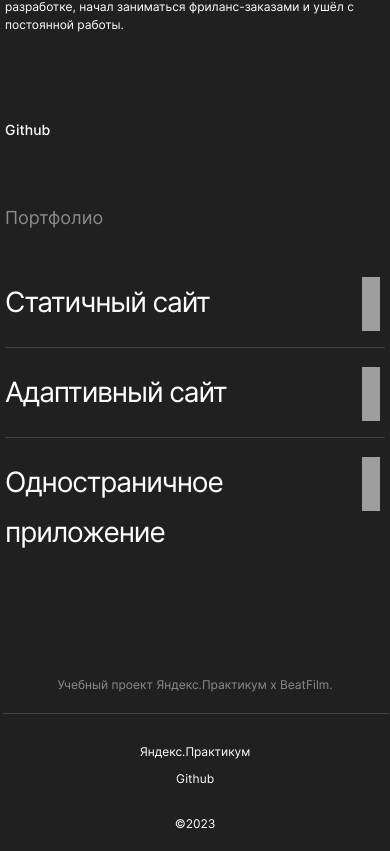
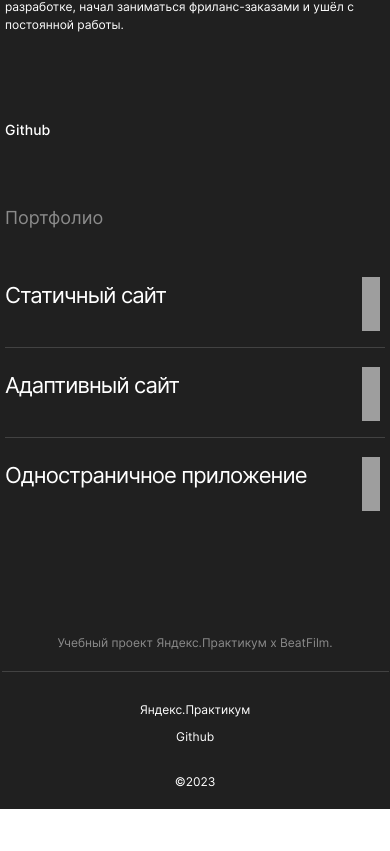
Before and after one commit to DangerBadger/movies-explorer-frontend, a React (Create React App) app: page / in a window 390 px wide. Shown: the part 2606-3457 px from the top of the page. After the commit the page ends 3415 px from the top, so only its background shows below. Built offline with nearby package versions, Linux system fonts and the light colour scheme; grey boxes are pictures that could not be loaded.

Commit message:
Hotfix: divided section About me into 2 separate sections: AboutMe and Portfolio

```diff
--- a/src/components/AboutMe/AboutMe.jsx
+++ b/src/components/AboutMe/AboutMe.jsx
@@ -23,37 +23,6 @@ function AbutMe() {
         </div>
         <img src={Me} className="about-me__photo" alt="Фото" />
       </div>
-      <div className="about-me__portfolio-container">
-        <h3 className="about-me__portfolio">Портфолио</h3>
-        <ul className="about-me__projects">
-          <li className="about-me__project">
-            <div className="about-me__link-container">
-              <Link to="https://github.com/DangerBadger/how-to-learn" target="_blank" className="about-me__project-link">
-                <p className="about-me__project-link-text">Статичный сайт</p>
-                <img alt="Стрелка ссылки" src={LinkArrow} className="about-me__project-link-arrow" />
-              </Link>
-              <hr className="about-me__link-line" />
-            </div>
-          </li>
-          <li className="about-me__project">
-            <div className="about-me__link-container">
-              <Link to="https://github.com/DangerBadger/russian-travel" target="_blank" className="about-me__project-link">
-                <p className="about-me__project-link-text">Адаптивный сайт</p>
-                <img alt="Стрелка ссылки" src={LinkArrow} className="about-me__project-link-arrow" />
-              </Link>
-              <hr className="about-me__link-line" />
-            </div>
-          </li>
-          <li className="about-me__project">
-            <div className="about-me__link-container">
-              <Link to="https://github.com/DangerBadger/react-mesto-api-full-gha" target="_blank" className="about-me__project-link">
-                <p className="about-me__project-link-text">Одностраничное приложение</p>
-                <img alt="Стрелка ссылки" src={LinkArrow} className="about-me__project-link-arrow" />
-              </Link>
-            </div>
-          </li>
-        </ul>
-      </div>
     </section>
   );
 }
--- a/src/components/AboutMe/AboutMe.scss
+++ b/src/components/AboutMe/AboutMe.scss
@@ -1,13 +1,13 @@
 @use "../../components/App/vars" as *;
 
 .about-me {
-  margin: 0 calc(70px - 8.5px);
-  padding: 110px 0 125px;
+  margin: 0 calc(70px - 8.5px) 97px;
+  padding: 110px 0 0;
   scroll-behavior: smooth;
 
   &__bio-container {
     display: flex;
-    margin: 0 0 97px;
+    margin: 0;
     padding: 0;
     width: 100%;
     justify-content: space-between;
@@ -74,81 +74,6 @@
     transform: translateY(-5px);
     transition: all .3s;
   }
-
-  &__portfolio-container {
-    display: flex;
-    flex-direction: column;
-    width: 100%;
-  }
-
-  &__portfolio {
-    margin: 0 0 48px;
-    padding: 0;
-    font-weight: 400;
-    font-size: 18px;
-    line-height: 111%;
-    color: $text-grey;
-    mix-blend-mode: normal;
-  }
-
-  &__projects {
-    list-style: none;
-    margin: 0;
-    padding: 0;
-    width: 100%;
-  }
-
-  &__project {
-    width: 100%;
-  }
-
-  &__link-container {
-    display: flex;
-    flex-direction: column;
-  }
-
-  &__project-link {
-    display: flex;
-    justify-content: space-between;
-    margin: 0 0 21px;
-    padding: 0;
-    text-decoration: none;
-    width: 100%;
-    height: 50px;
-    transition: opacity 0.2s linear 0.05s;
-  }
-
-  &__project-link:hover {
-    opacity: 0.7;
-  }
-
-  &__link-line {
-    margin: 0 0 18px;
-    border: none;
-    height: 1px;
-    background-color: #424242;
-    width: 100%;
-    box-sizing: border-box;
-    transform: translateY(-1px);
-  }
-
-  &__project-link-text {
-    margin: 0;
-    padding: 0;
-    font-weight: 400;
-    font-size: 30px;
-    line-height: 167%;
-    letter-spacing: -0.04em;
-    color: $text-white;
-  }
-
-  &__project-link-arrow {
-    margin: 0;
-    padding: 0;
-    width: 18px;
-    height: 54px;
-    transform: translateX(-5px);
-  }
 }
 
 
@@ -160,14 +85,8 @@
 
 @media screen and (max-width: 949px) {
   .about-me {
-    margin: 0 calc(50px - 8.5px);
+    margin: 0 calc(50px - 8.5px) 87px;
     padding-top: 90px;
-    padding-bottom: 90px;
-
-    &__bio-container {
-      margin-bottom: 87px;
-    }
-
 
     &__info-container {
       width: 364px;
@@ -195,21 +114,6 @@
       width: 255px;
       height: 307px;
     }
-
-    &__portfolio {
-      margin-bottom: 49px;
-    }
-
-    &__project-link-text {
-      font-size: 28px;
-      line-height: 179%;
-    }
-
-    &__project-link-arrow {
-      margin: 0;
-      padding: 0;
-      transform: translateX(-5px) ;
-    }
   }
 }
 
@@ -222,12 +126,10 @@
 
 @media screen and (max-width: 594px) {
   .about-me {
-    margin: 0 calc(14px - 9px);
+    margin: 0 calc(14px - 9px) 70px;
     padding-top: 70px;
-    padding-bottom: 70px;
 
     &__bio-container {
-      margin-bottom: 70px;
       flex-direction: column-reverse;
       align-items: center;
     }
@@ -267,29 +169,4 @@
     font-size: 11px;
     line-height: 145%;;
   }
-
-  .about-me__portfolio {
-    margin-bottom: 40px;
-    font-size: 14px;
-    line-height: 143%;
-  }
-
-  .about-me__project-link {
-
-    margin: 0;
-    height: 49px;
-  }
-
-  .about-me__project-link-text {
-    font-size: 18px;
-    line-height: 156%;
-  }
-
-  .about-me__project-link-arrow {
-    margin: 0;
-    padding: 0;
-    width: 18px;
-    height: 28px;
-    transform: translateX(-1px) scale(0.6, 0.6);
-  }
 }
--- a/src/components/Footer/Footer.scss
+++ b/src/components/Footer/Footer.scss
@@ -66,6 +66,7 @@
 @media screen and (max-width: 449px) {
   .footer {
     width: calc(100% - 3px);
+    margin-top: 58px;
 
     &__text {
       padding-bottom: 21px;
--- a/src/components/Main/Main.jsx
+++ b/src/components/Main/Main.jsx
@@ -4,6 +4,7 @@ import Promo from '../Promo/Promo';
 import AboutProject from '../AboutProject/AboutProject';
 import Techs from '../Techs/Techs';
 import AboutMe from '../AboutMe/AboutMe';
+import Portfolio from '../Portfolio/Portfolio';
 
 function Main() {
   return (
@@ -12,6 +13,7 @@ function Main() {
       <AboutProject />
       <Techs />
       <AboutMe />
+      <Portfolio />
     </main>
   );
 }
--- a/src/components/Portfolio/Portfolio.jsx
+++ b/src/components/Portfolio/Portfolio.jsx
@@ -0,0 +1,41 @@
+import { Link } from 'react-router-dom';
+import './Portfolio.scss';
+import LinkArrow from '../../images/link-arrow.svg';
+
+function Portfolio() {
+  return (
+    <section className="portfolio">
+      <h3 className="portfolio__header">Портфолио</h3>
+      <ul className="portfolio__projects">
+        <li className="portfolio__project">
+          <div className="portfolio__link-container">
+            <Link to="https://github.com/DangerBadger/how-to-learn" target="_blank" className="portfolio__project-link">
+              <p className="portfolio__project-link-text">Статичный сайт</p>
+              <img alt="Стрелка ссылки" src={LinkArrow} className="portfolio__project-link-arrow" />
+            </Link>
+            <hr className="portfolio__link-line" />
+          </div>
+        </li>
+        <li className="portfolio__project">
+          <div className="portfolio__link-container">
+            <Link to="https://github.com/DangerBadger/russian-travel" target="_blank" className="portfolio__project-link">
+              <p className="portfolio__project-link-text">Адаптивный сайт</p>
+              <img alt="Стрелка ссылки" src={LinkArrow} className="portfolio__project-link-arrow" />
+            </Link>
+            <hr className="portfolio__link-line" />
+          </div>
+        </li>
+        <li className="portfolio__project">
+          <div className="portfolio__link-container">
+            <Link to="https://github.com/DangerBadger/react-mesto-api-full-gha" target="_blank" className="portfolio__project-link">
+              <p className="portfolio__project-link-text">Одностраничное приложение</p>
+              <img alt="Стрелка ссылки" src={LinkArrow} className="portfolio__project-link-arrow" />
+            </Link>
+          </div>
+        </li>
+      </ul>
+    </section>
+  );
+}
+
+export default Portfolio;
--- a/src/components/Portfolio/Portfolio.scss
+++ b/src/components/Portfolio/Portfolio.scss
@@ -0,0 +1,142 @@
+@use "../../components/App/vars" as *;
+
+.portfolio {
+  display: flex;
+  flex-direction: column;
+  margin: 0 calc(70px - 8.5px);
+  padding: 0 0 125px;
+
+  &__header {
+    margin: 0 0 48px;
+    padding: 0;
+    font-weight: 400;
+    font-size: 18px;
+    line-height: 111%;
+    color: $text-grey;
+    mix-blend-mode: normal;
+  }
+
+  &__projects {
+    list-style: none;
+    margin: 0;
+    padding: 0;
+    width: 100%;
+  }
+
+  &__project {
+    width: 100%;
+  }
+
+  &__link-container {
+    display: flex;
+    flex-direction: column;
+  }
+
+  &__project-link {
+    display: flex;
+    justify-content: space-between;
+    margin: 0 0 21px;
+    padding: 0;
+    text-decoration: none;
+    width: 100%;
+    height: 50px;
+    transition: opacity 0.2s linear 0.05s;
+  }
+
+  &__project-link:hover {
+    opacity: 0.7;
+  }
+
+  &__project-link:last-child {
+    margin-bottom: 0;
+  }
+
+  &__link-line {
+    margin: 0 0 18px;
+    border: none;
+    height: 1px;
+    background-color: #424242;
+    width: 100%;
+    box-sizing: border-box;
+    transform: translateY(-1px);
+  }
+
+  &__project-link-text {
+    margin: 0;
+    padding: 0;
+    font-weight: 400;
+    font-size: 30px;
+    line-height: 167%;
+    letter-spacing: -0.04em;
+    color: $text-white;
+  }
+
+  &__project-link-arrow {
+    margin: 0;
+    padding: 0;
+    width: 18px;
+    height: 54px;
+    transform: translateX(-5px);
+  }
+}
+
+@media screen and (max-width: 949px) {
+  .portfolio {
+    margin: 0 calc(50px - 8.5px);
+    padding-bottom: 90px;
+
+    &__header {
+      margin-bottom: 49px;
+    }
+
+    &__project-link-text {
+      font-size: 28px;
+      line-height: 179%;
+    }
+
+    &__project-link-arrow {
+      margin: 0;
+      padding: 0;
+      transform: translateX(-5px) ;
+    }
+  }
+}
+
+@media screen and (max-width: 594px) {
+  .portfolio {
+    margin: 0 calc(14px - 9px);
+    padding-bottom: 70px;
+
+    &__project-link-text {
+      font-size: 22px;
+      line-height: 164%;
+    }
+  }
+}
+
+@media screen and (max-width: 380px) {
+  .portfolio__header {
+    margin-bottom: 40px;
+    font-size: 14px;
+    line-height: 143%;
+  }
+
+  .portfolio__project-link {
+
+    margin: 0;
+    height: 49px;
+  }
+
+  .portfolio__project-link-text {
+    font-size: 18px;
+    line-height: 156%;
+  }
+
+  .portfolio__project-link-arrow {
+    margin: 0;
+    padding: 0;
+    width: 18px;
+    height: 28px;
+    transform: translateX(-1px) scale(0.6, 0.6);
+  }
+}
```
